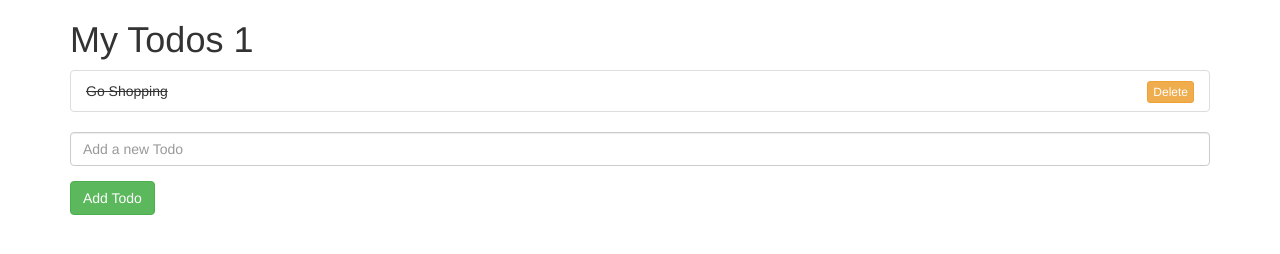
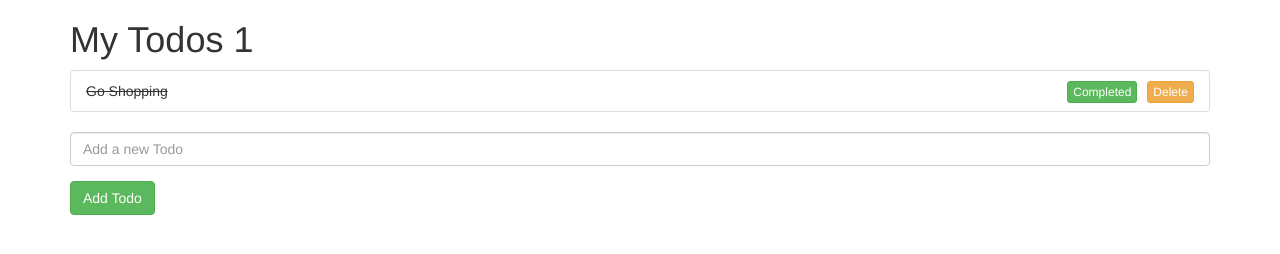
Before and after one commit to ajitda/kom-with-vue, a plain HTML site: page index.htm in a window 1280 px wide. Drawn offline with Linux system fonts and the light colour scheme.

Commit message:
making completed pending

```diff
--- a/index.htm
+++ b/index.htm
@@ -8,6 +8,9 @@
 	<style>
 		li.completed{
 			text-decoration: line-through;
+		}
+		.m-r-10{
+			margin-right: 10px;
 		}
 	</style>
 </head>
@@ -20,6 +23,7 @@
 					<li class="list-group-item" v-for="todo in todos" v-bind:class="{ 'completed' : todo.completed}">
 						{{todo.title}}
 						<button class="btn btn-warning btn-xs pull-right" v-on:click="deleteTodo(todo)">Delete</button>
+						<button class="btn btn-xs pull-right m-r-10" v-bind:class="{'btn-success' : todo.completed, 'btn-danger' : !todo.completed}" v-on:click="todoCompleted(todo)">{{todo.completed ? 'Completed' : 'Pending'}}</button>
 					</li>
 				</ul>
                 <div v-else>You don't have any Todos</div>
@@ -62,6 +66,9 @@ new Vue({
 		},
 		deleteTodo: function(todo){
 			this.todos.splice(todo, 1)
+		},
+		todoCompleted( todo ){
+			todo.completed = !todo.completed
 		}
 	}
 });
```
Also changed, not shown: 1 other file.
